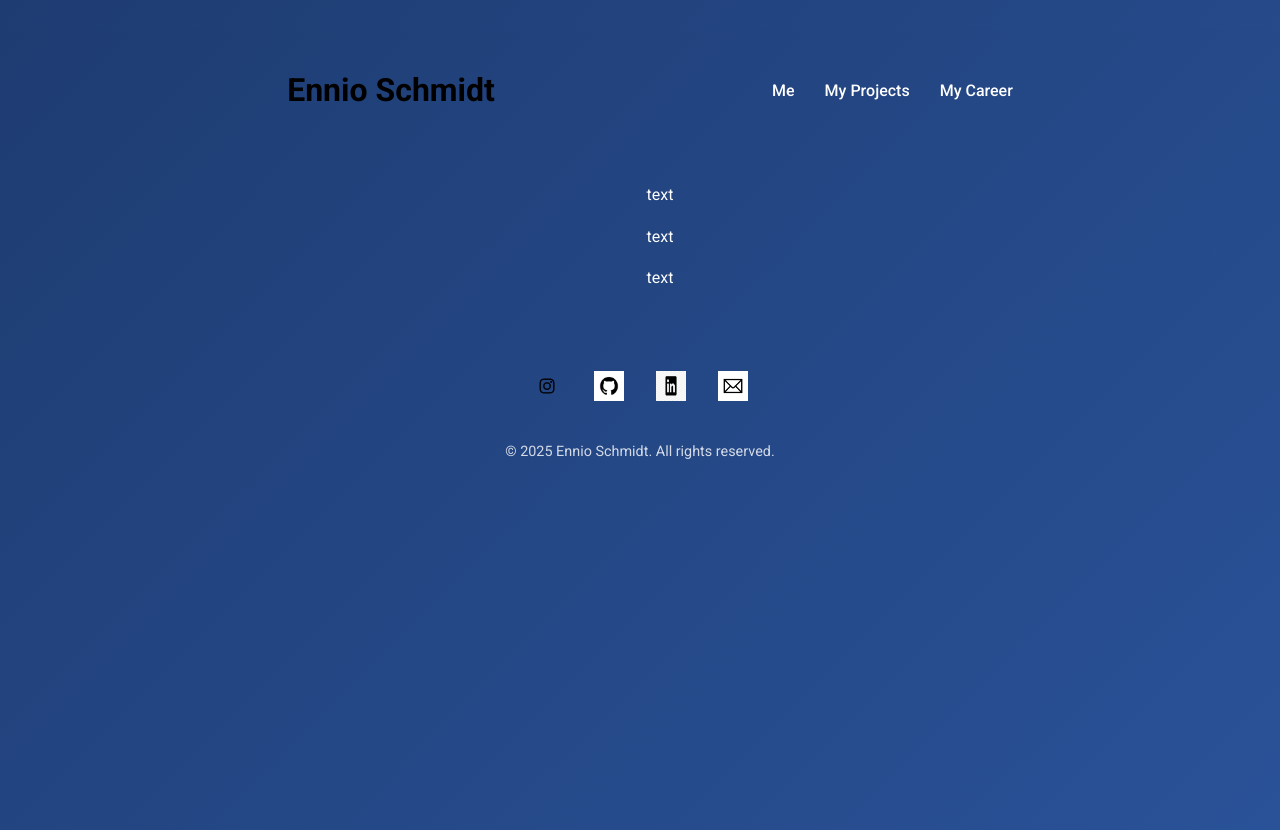
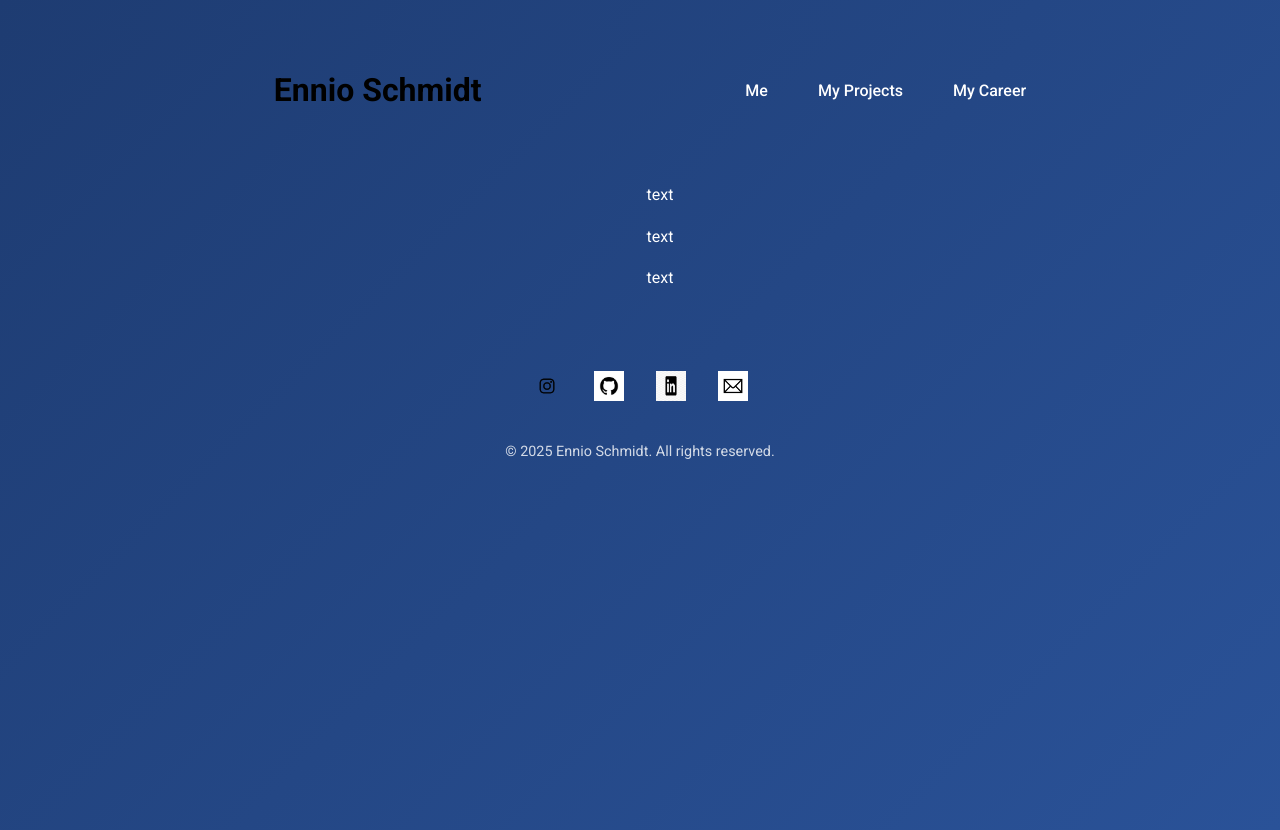
Before and after one commit to schmenniooo/PersonalWebsite, a React (Vite) app: page / in a window 1280 px wide. Built offline with nearby package versions, Linux system fonts and the light colour scheme.

Commit message:
Adjust header menu gap for better spacing
Increased the gap between header menu items from 30px to 50px to improve visual clarity and alignment. This change enhances the overall user interface and provides a more balanced layout.

```diff
--- a/src/header/header.css
+++ b/src/header/header.css
@@ -22,7 +22,7 @@
     align-items: center;
     margin: 0;
     padding: 0;
-    gap: 30px;
+    gap: 50px;
     list-style-type: none;
 }
 
```
